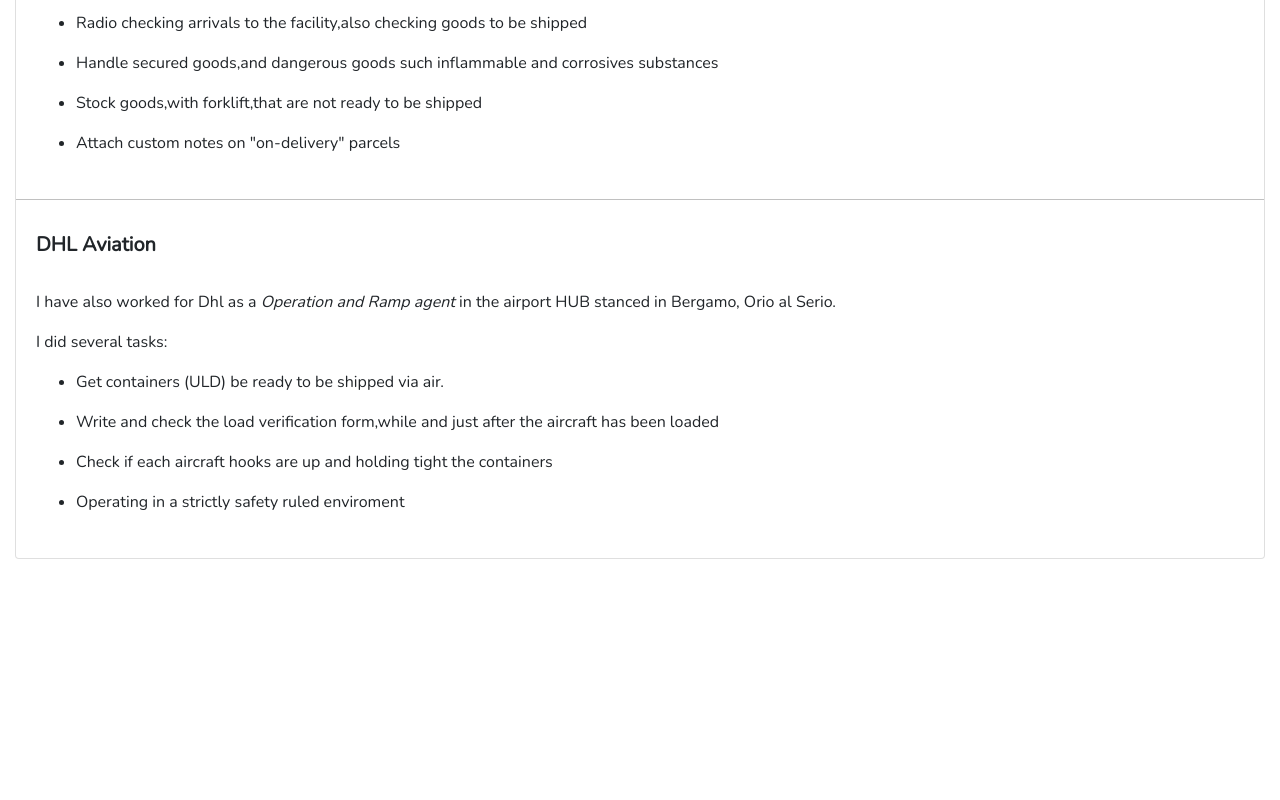
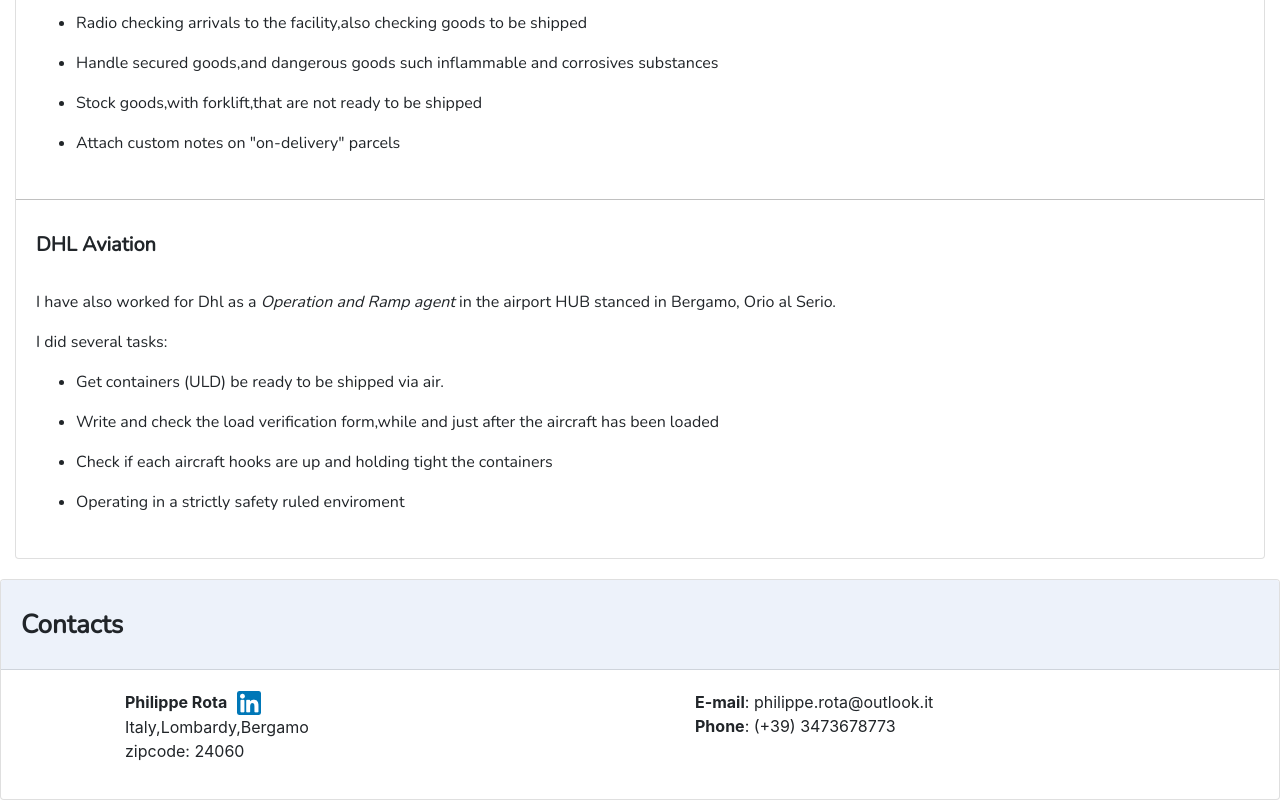
Before and after one commit to philrota/Cvwebsite, a React (Create React App) app: page / in a window 1280 px wide. Shown: the part 918-1718 px from the top of the page. Before the commit the page ends 1477 px from the top, so only its background shows below. Built offline with nearby package versions, Linux system fonts and the light colour scheme.

Commit message:
New content
Added a footer card with contacts and linkedin website.

```diff
--- /dev/null
+++ b/src/components/Footer.jsx
@@ -0,0 +1,43 @@
+import React, { Component } from 'react';
+import Card from 'react-bootstrap/Card'
+import linkedin from '../images/linkedin.png'
+
+class Footer extends Component {
+    constructor(props) {
+        super(props);
+        this.state = {  }
+    }
+    render() {
+        return ( <footer class="conatiner-fluid">
+        <Card id="footer" >
+            <Card.Header id="footer-header">Contacts</Card.Header>
+            <Card.Body>
+             <div className="container">
+                 <div className="row">
+                     <div className="col">
+                         <ul className="footer-list">
+                             <li>
+                                 <b>Philippe Rota</b>
+                                 <a id="social" rel="noopener noreferrer " target="_blank" href="https://www.linkedin.com/in/philippe-rota-02541916b/"><img src={linkedin} alt="linkedin" /> </a>
+                             </li>
+                             <li>Italy,Lombardy,Bergamo</li>
+                             <li>zipcode: 24060</li>
+                         </ul>
+                     </div>
+                     <div className="col order-1">
+                         <ul className="footer-list">
+                             <li><b>E-mail</b>: philippe.rota@outlook.it</li>
+                             <li><b>Phone</b>: (+39) 3473678773</li>
+
+                         </ul>
+                     </div>
+                 </div>
+             </div>
+
+            </Card.Body>
+          </Card>
+          </footer>);
+    }
+}
+
+export default Footer;
--- a/src/components/app.jsx
+++ b/src/components/app.jsx
@@ -2,6 +2,7 @@
 import Menu from "./Menu"
 import Presentation from "./Presentation"
 import Content from "./Content"
+import Footer from "./Footer"
 
 
 class App extends Component {
@@ -12,7 +13,7 @@
              <Menu />
              <Presentation />
              <Content />
-
+             <Footer />
 
 
            </div>
--- a/src/index.css
+++ b/src/index.css
@@ -65,3 +65,12 @@
   font-weight: 700;
 
 }
+#footer{
+  margin-top: 20px;
+}
+#footer-header{background-color:  #edf2fa;}
+
+#social{margin-left: 10px;}
+.footer-list{
+  list-style:none;
+}
```
Also changed, not shown: src/images/linkedin.png (added).
